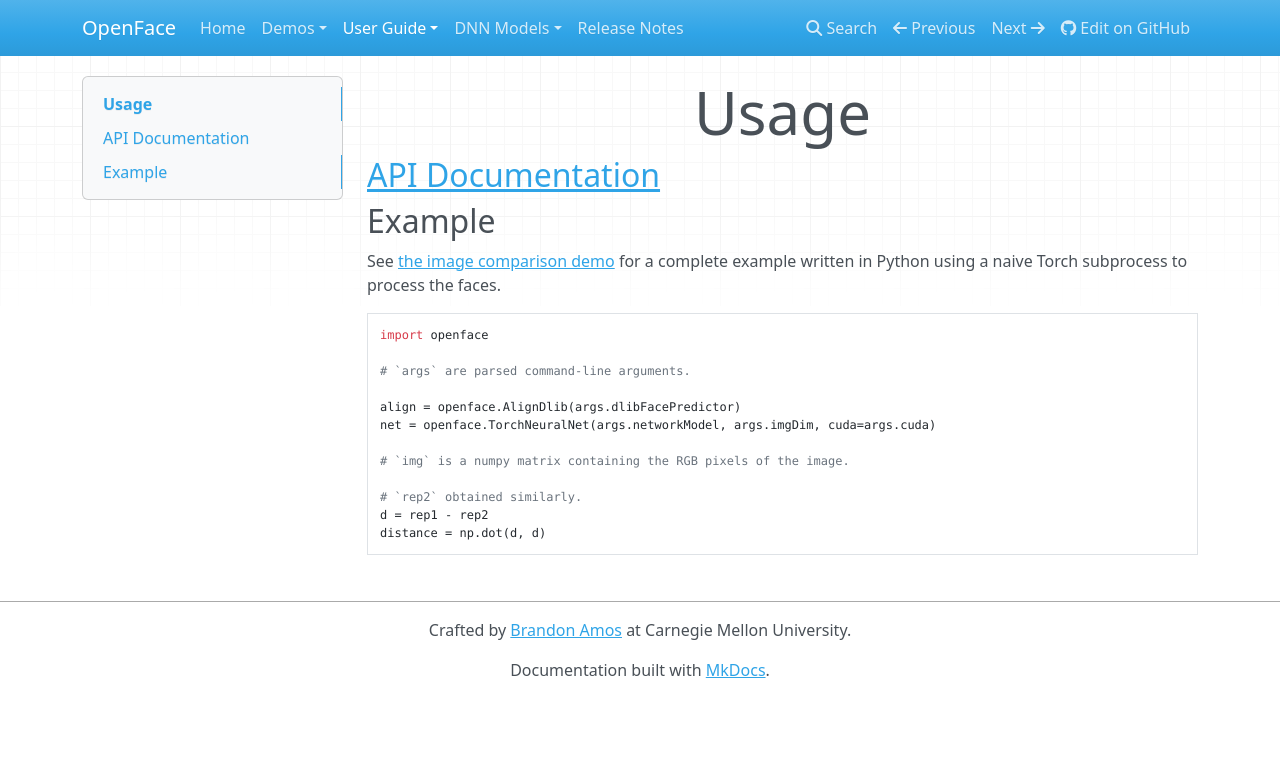
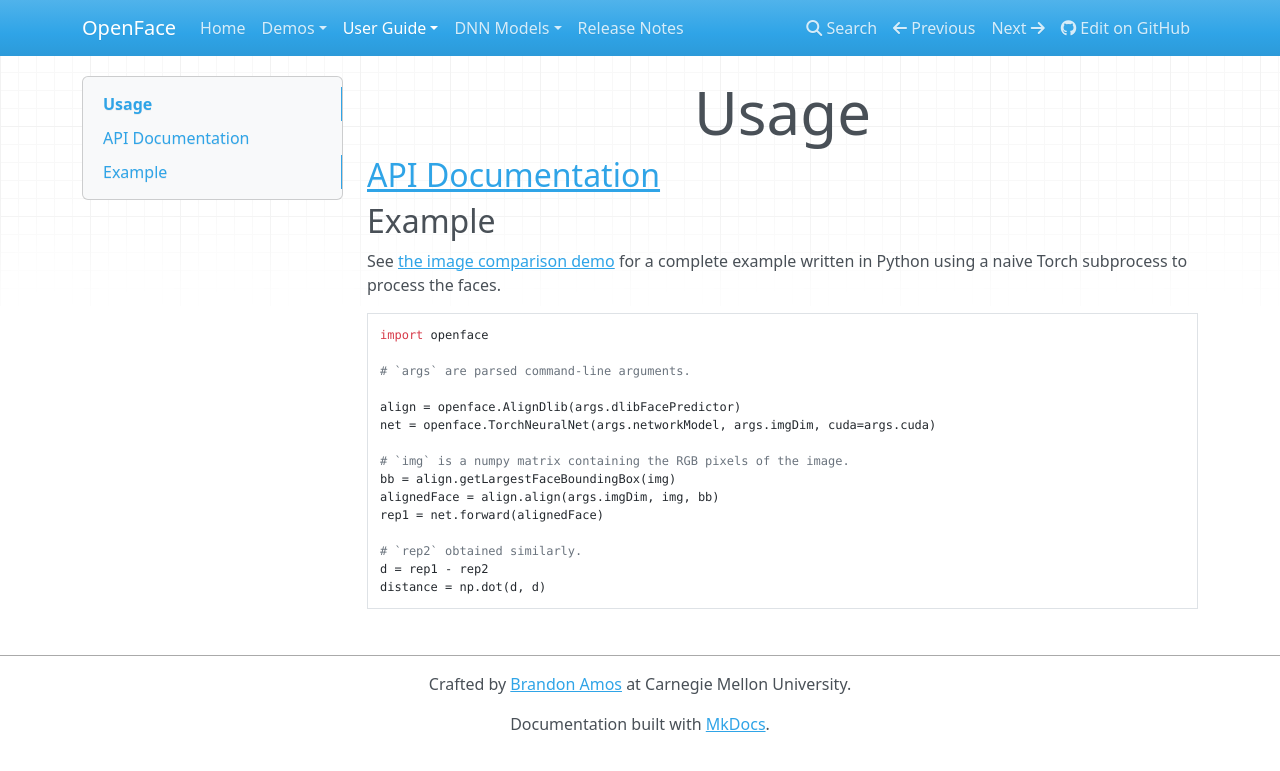
Before and after one commit to SuperAI520/Open-Face-Recognition, an MkDocs documentation site: the page built from docs/usage.md, in a window 1280 px wide. Shown: the top 771 px of the page. Built offline with MkDocs 1.6.1, drawn with Linux system fonts in a browser that asks for light colours; nearby versions of some CDN libraries; old or Windows-style settings are respelled for this version of MkDocs.

Commit message:
Docs: Update usage example.

```diff
--- a/docs/usage.md
+++ b/docs/usage.md
@@ -16,6 +16,9 @@
 net = openface.TorchNeuralNet(args.networkModel, args.imgDim, cuda=args.cuda)
 
 # `img` is a numpy matrix containing the RGB pixels of the image.
+bb = align.getLargestFaceBoundingBox(img)
+alignedFace = align.align(args.imgDim, img, bb)
+rep1 = net.forward(alignedFace)
 
 # `rep2` obtained similarly.
 d = rep1 - rep2
```
